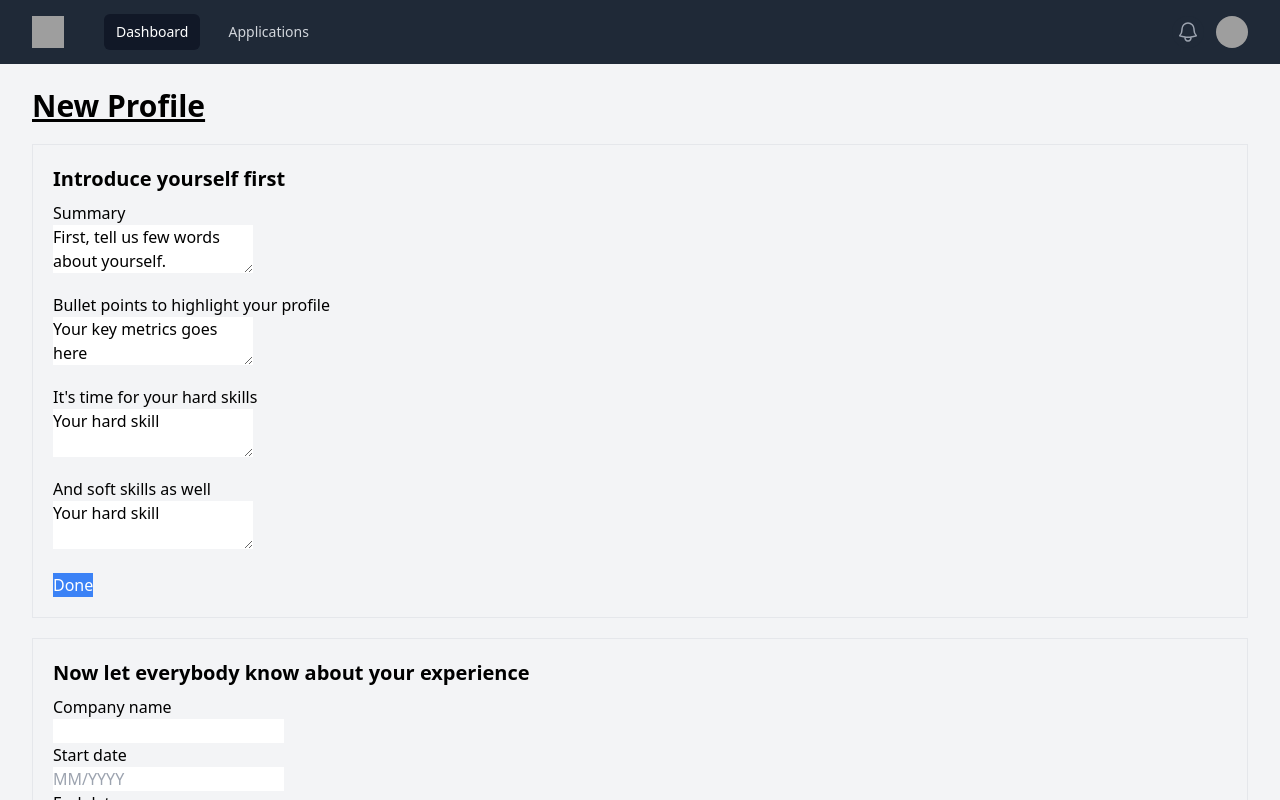
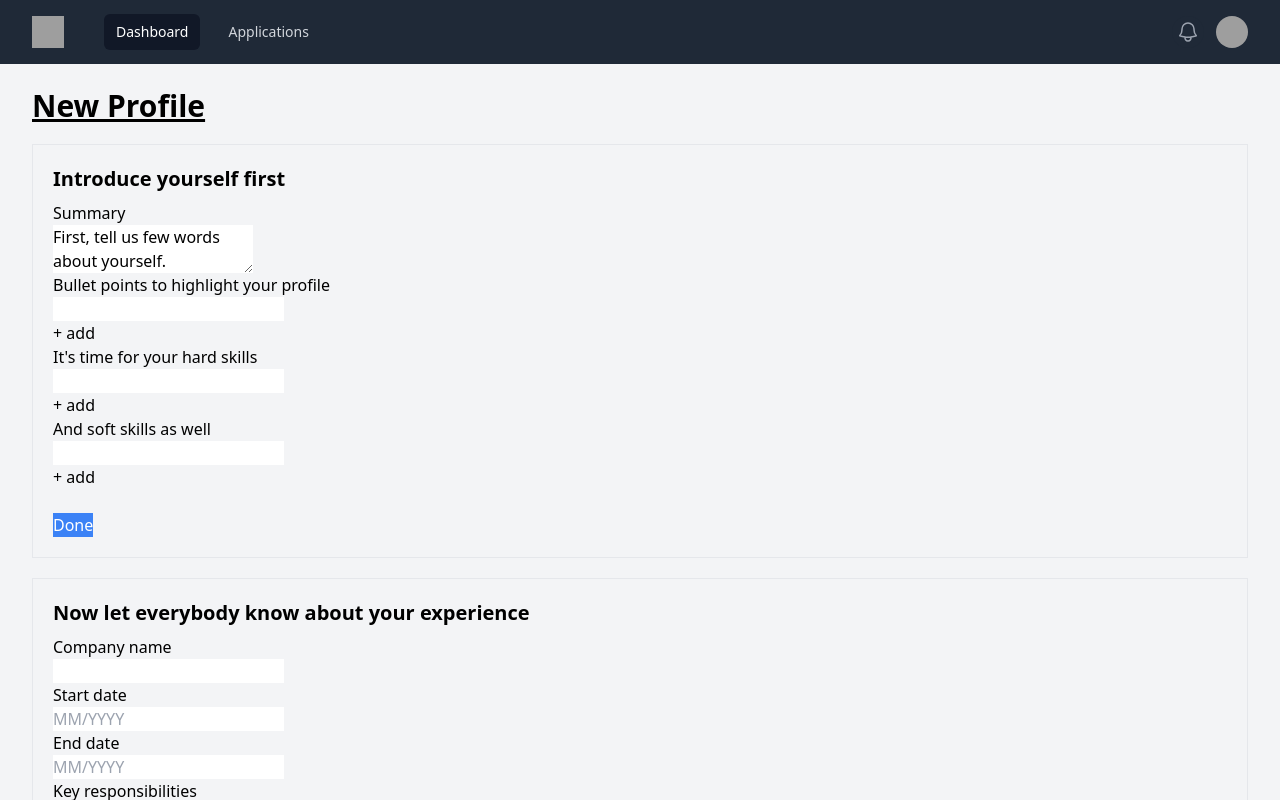
Before and after one commit to thewebwelost/outerview, a Next.js app: page /addProfile in a window 1280 px wide. Shown: the top 800 px of the page. Built offline with nearby package versions, Linux system fonts and the light colour scheme; grey boxes are pictures that could not be loaded.

Commit message:
minor refactoring

```diff
--- a/pages/addProfile.tsx
+++ b/pages/addProfile.tsx
@@ -19,23 +19,24 @@ const CreateUser: NextPage = () => {
               />
             </label>
 
-            <label className="block mt-5">
+            <label className="block">
               Bullet points to highlight your profile
-              <textarea
-                className="block"
-                defaultValue={'Your key metrics goes here'}
-              />
+              <input className="block" />
+              <button>+ add</button>
             </label>
 
-            <label className="block mt-5">
+            <label className="block">
               It&apos;s time for your hard skills
-              <textarea className="block" defaultValue={'Your hard skill'} />
+              <input className="block" />
+              <button>+ add</button>
             </label>
 
-            <label className="block mt-5">
+            <label className="block">
               And soft skills as well
-              <textarea className="block" defaultValue={'Your hard skill'} />
+              <input className="block" />
+              <button>+ add</button>
             </label>
+
             <br />
             <button className="text-white bg-blue-500">Done</button>
           </div>
```
